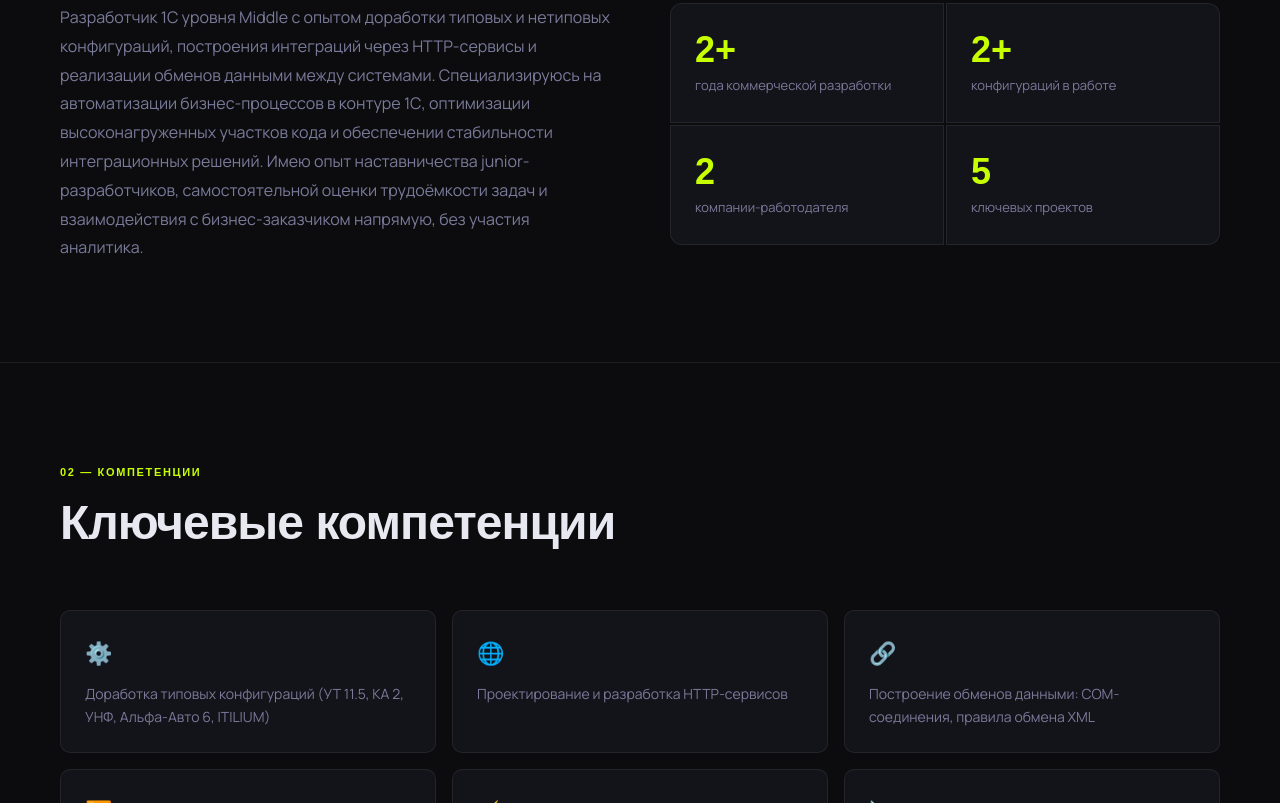
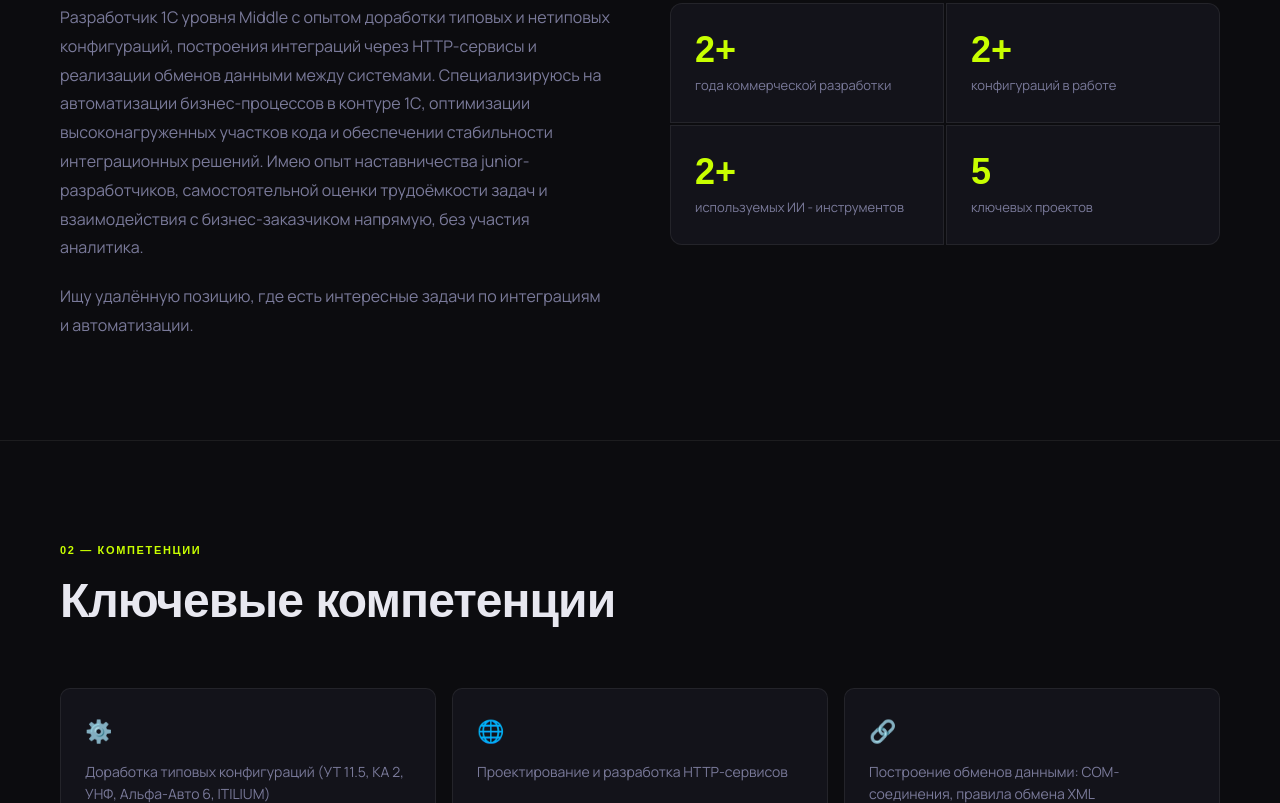
Before and after one commit to AlexanderZhilinsky/Resume, a plain HTML site: page index.html in a window 1280 px wide. Shown: the part 1044-1847 px from the top of the page. Drawn offline with Linux system fonts and the light colour scheme; a web font is replaced by a local one.

Commit message:
Upadte page

```diff
--- a/index.html
+++ b/index.html
@@ -1140,6 +1140,7 @@
           контуре 1С, оптимизации высоконагруженных участков кода и обеспечении стабильности интеграционных решений.
           Имею опыт наставничества junior-разработчиков, самостоятельной оценки трудоёмкости задач и взаимодействия с
           бизнес-заказчиком напрямую, без участия аналитика.</p>
+        <p>Ищу удалённую позицию, где есть интересные задачи по интеграциям и автоматизации.</p>
       </div>
       <div class="about-stats fade-in">
         <div class="stat-card">
@@ -1151,8 +1152,8 @@
           <div class="stat-label">конфигураций в работе</div>
         </div>
         <div class="stat-card">
-          <div class="stat-number">2</div>
-          <div class="stat-label">компании-работодателя</div>
+          <div class="stat-number">2+</div>
+          <div class="stat-label">используемых ИИ - инструментов</div>
         </div>
         <div class="stat-card">
           <div class="stat-number">5</div>
@@ -1456,7 +1457,7 @@
     const projectDetails = {
       '01': {
         title: 'Модуль «Менеджер паролей» с браузерной интеграцией',
-        desc: 'Разработал модуль в 1С, взаимодействующий с браузерным расширением через HTTP-сервисы. Реализовал централизованное хранение, шифрование и управление учётными данными пользователей. Интеграция позволила пользователям, которые не используют 1С, использовать все назначенные ему пароли в веб-интерфейсе.',
+        desc: 'Разработал модуль в 1С, взаимодействующий с браузерным расширением через HTTP-сервисы. Реализовал централизованное хранение, шифрование и управление учётными данными пользователей. Интеграция позволила пользователям, которые не используют 1С, использовать все назначенные им пароли в веб-интерфейсе.',
         extra: `<ul>
           <li>Проектирование REST API на базе HTTP-сервисов платформы 1С:Предприятие 8.3
             <ul>
```
